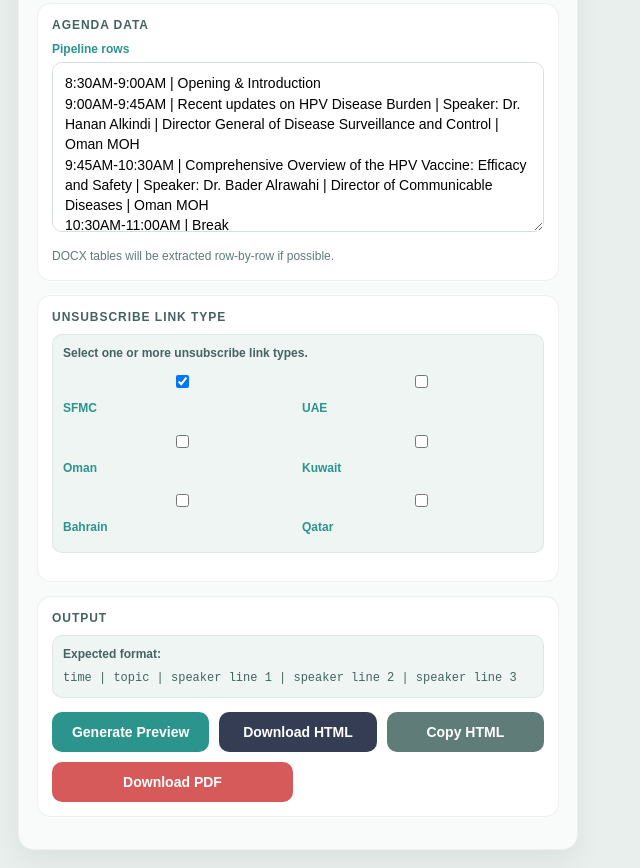
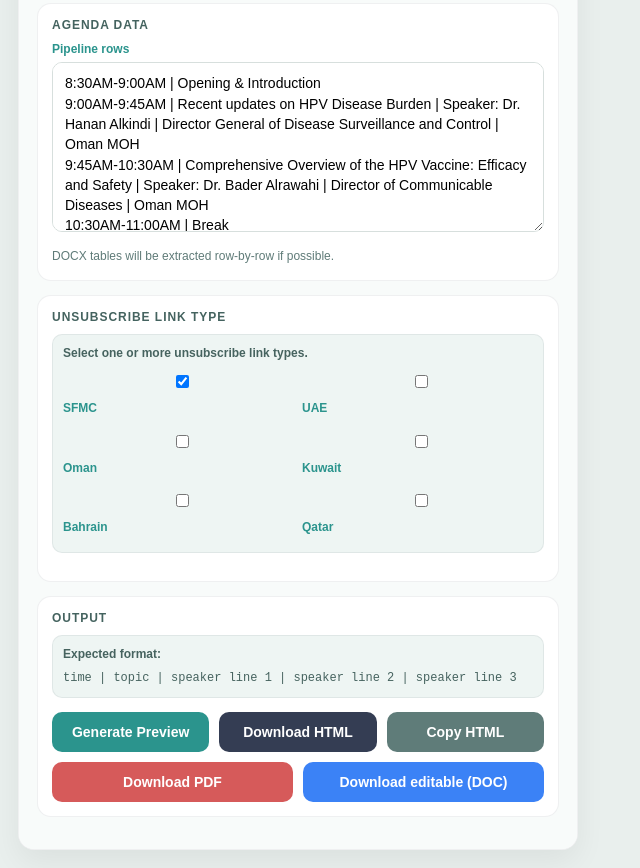
Before and after one commit to sathvikboseman/agenda_generator, a plain HTML site: page index.html in a window 1280 px wide. Shown: the part 3624-4492 px from the top of the page, without its empty margins (0-640 px from the left). Drawn offline with nearby package versions, Linux system fonts and the light colour scheme.

Commit message:
Implement downloadEditable function for DOC export
Added functionality to download editable document in DOC format.

```diff
--- a/index.html
+++ b/index.html
@@ -825,6 +825,7 @@
         </div>
         <div class="btn-row-2">
           <button onclick="downloadPDF()" style="background:#d65a5a;">Download PDF</button>
+          <button onclick="downloadEditable()" class="secondary" style="background:#3b82f6;">Download editable (DOC)</button>
         </div>
       </div>
 
@@ -1317,6 +1318,20 @@
       // cleanup
       setTimeout(()=>{ try{ document.body.removeChild(cloneWrap); }catch(e){} },500);
     } catch(e){ alert("PDF download failed: "+e.message); }
+  }
+
+  async function downloadEditable(){
+    try{
+      const data=getData();
+      const html = buildFullHTML(data);
+      const blob = new Blob([html], { type: 'application/msword' });
+      const url = URL.createObjectURL(blob);
+      const a = document.createElement('a');
+      a.href = url;
+      a.download = 'emailer-agenda.doc';
+      a.click();
+      URL.revokeObjectURL(url);
+    } catch(e){ alert('Download failed: '+e.message); }
   }
 
   async function copyHTML(){
```
